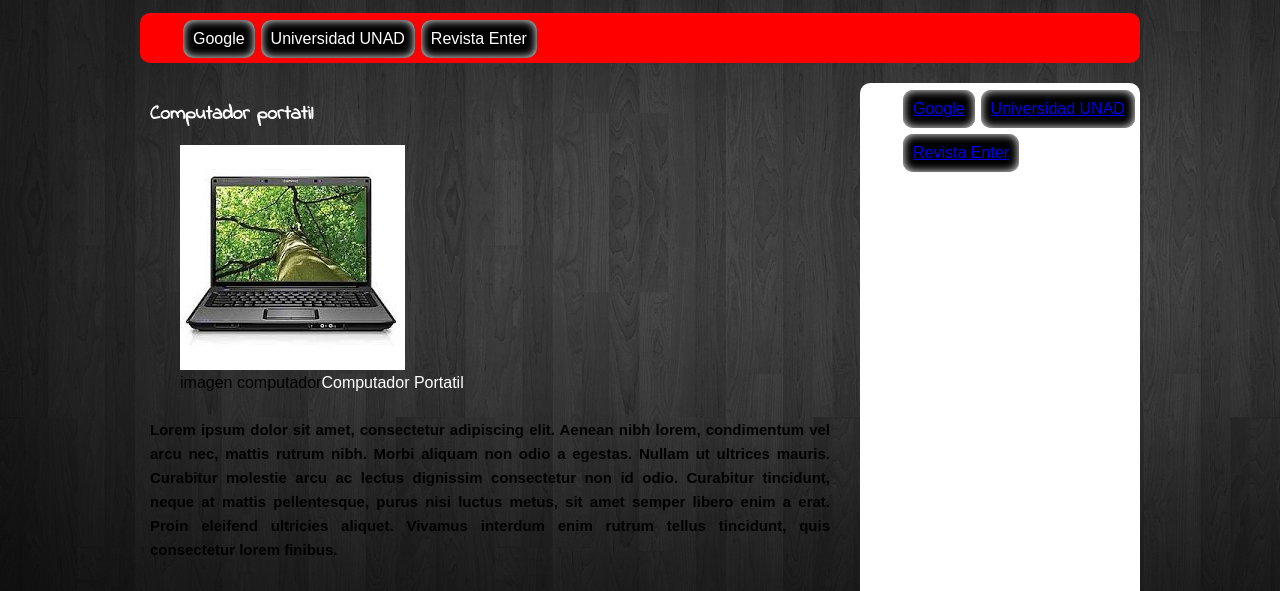
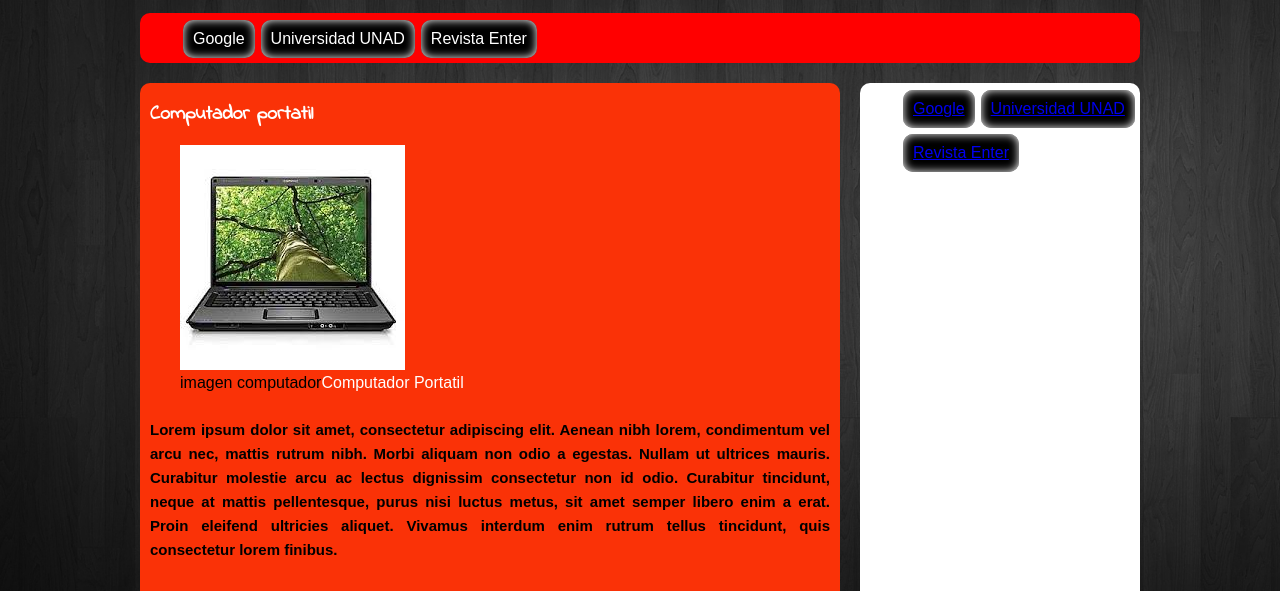
Before and after one commit to calvears/calvears.github.io, a plain HTML site: page carlos/index.html in a window 1280 px wide. Shown: the part 209-800 px from the top of the page. Drawn offline with Linux system fonts and the light colour scheme.

Commit message:
Update style.css

```diff
--- a/carlos/css/style.css
+++ b/carlos/css/style.css
@@ -74,7 +74,7 @@ li{
 
 section{
 	width: 700px;
-	background: FA3207;
+	background: #FA3207;
 	height: 600px;
 	float: left;
 	margin-top: 20px;
```
